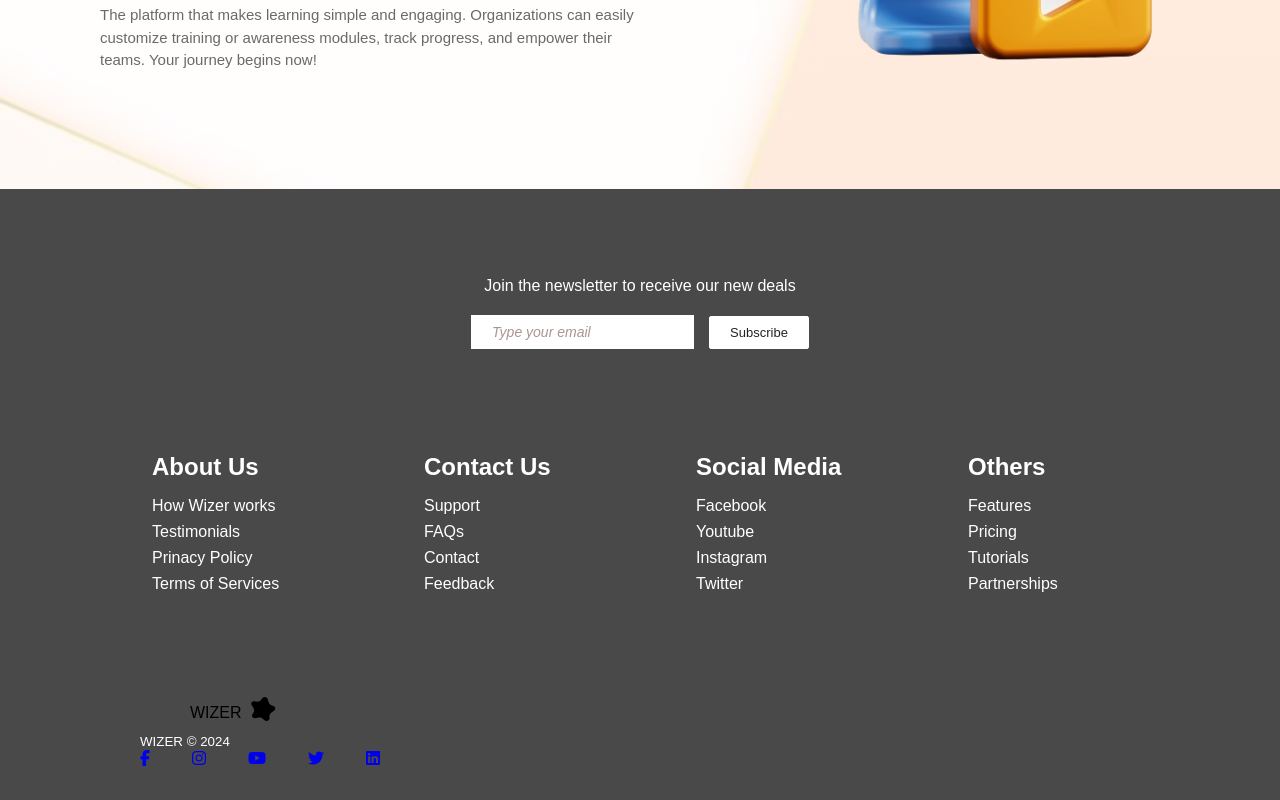
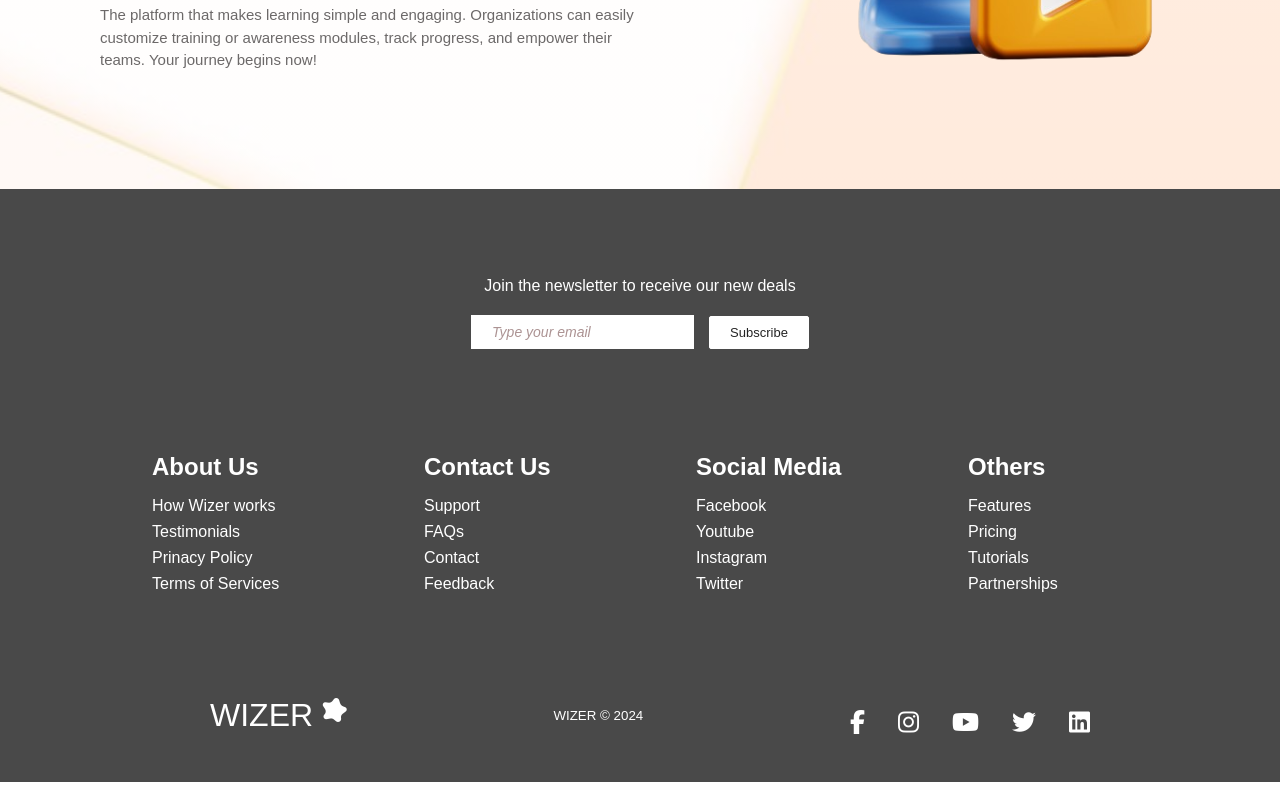
Before and after one commit to INFT6900-IT-Project/Wizer-app, a React (Create React App) app: page / in a window 1280 px wide. Shown: the part 419-1219 px from the top of the page. Built offline with nearby package versions, Linux system fonts and the light colour scheme.

Commit message:
10/6/2024-Adoria
Footer (cont')

```diff
--- a/src/components/Footer.css
+++ b/src/components/Footer.css
@@ -83,13 +83,17 @@
     font-style: italic;
 }
 
-.social-media {
+.social-icon-link {
+    color: #fff;
+    font-size: 24px;
+  }
+
+  .social-media {
     max-width: 1000px;
     width: 100%;
-
   }
 
-.social-media-wrap {
+  .social-media-wrap {
     display: flex;
     justify-content: space-between;
     align-items: center;
@@ -98,12 +102,11 @@
     margin: 40px auto 0 auto;
   }
 
-.social-icons {
+  .social-icons {
     display: flex;
     justify-content: space-between;
     align-items: center;
     width: 240px;
-
   }
 
   .social-logo {
--- a/src/components/Footer.js
+++ b/src/components/Footer.js
@@ -57,10 +57,14 @@ function Footer() {
       <section className='social-media'>
         <div className='social-media-wrap'>
           <div className='footer-logo'>
+          <Link to='/' className='social-logo'>
           WIZER
           <i class="fa-solid fa-splotch"></i>
+            </Link>
+
+
           </div>
-        </div>
+
         <small class='website-rights'>WIZER © 2024</small>
         <div class='social-icons'>
             <Link
@@ -104,6 +108,7 @@ function Footer() {
               <i class='fab fa-linkedin' />
             </Link>
           </div>
+          </div>
       </section>
 
     </div>
```
